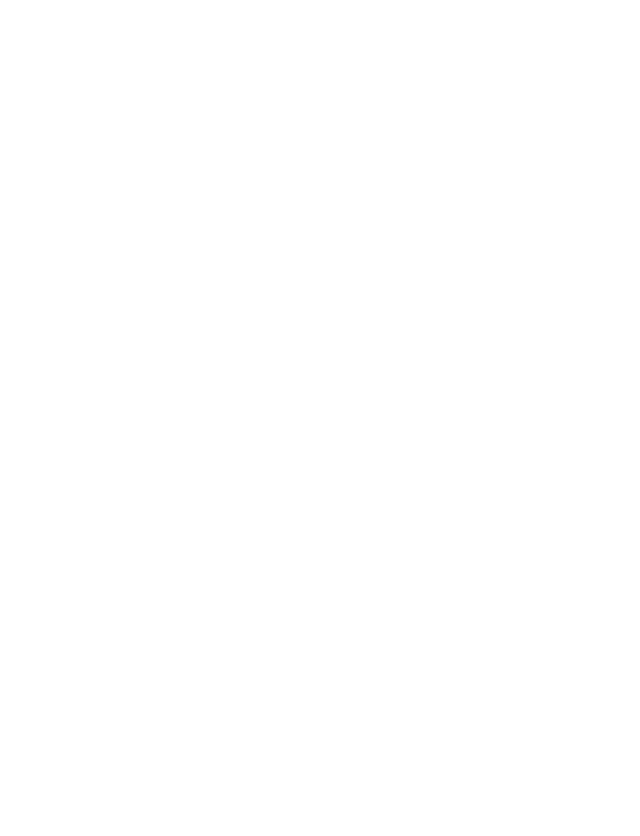
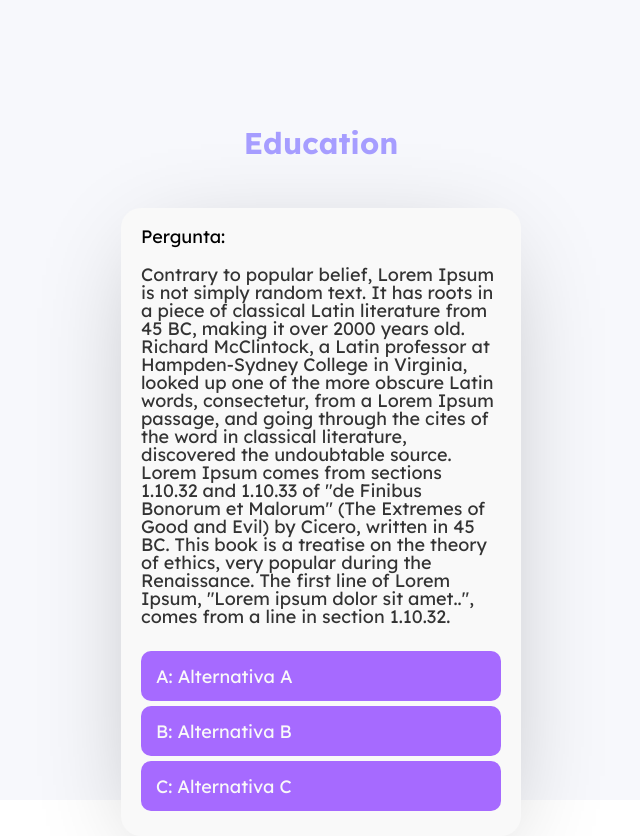
Before and after one commit to heusyfelype/driven-hackaton2-front, a React (Create React App) app: page /question in a window 1280 px wide. Before the commit this address had no page. Shown: the whole page, without its empty margins (319-959 px from the left). Before the commit the page ends 800 px from the top, so only its background shows below. Built offline with nearby package versions, Linux system fonts and the light colour scheme.

Commit message:
feat: construção do card

```diff
--- a/src/components/App.jsx
+++ b/src/components/App.jsx
@@ -2,12 +2,14 @@
 import { useEffect, useNavigate, useLocation, useState } from 'react';
 
 import FirstScreen from './FirstScreen';
+import SecondScreen from './SecondScreen';
 
 export default function App() {
     return (
         <BrowserRouter>
             <Routes>
                 <Route path="/" element={<FirstScreen />} />
+                <Route path="/question" element={<SecondScreen />} />
             </Routes>
         </BrowserRouter>
     );
--- /dev/null
+++ b/src/components/SecondScreen.jsx
@@ -0,0 +1,101 @@
+import styled from 'styled-components';
+import { useState, useEffect } from "react";
+
+export default function SecondScreen() {
+    return (
+        <$Main>
+
+            <$Header>
+                Education
+            </$Header>
+
+            <$Card>
+                <h6> Pergunta: </h6>
+                <p>
+                    Contrary to popular belief, Lorem Ipsum is not simply random text.
+                    It has roots in a piece of classical Latin literature from 45 BC, making
+                    it over 2000 years old. Richard McClintock, a Latin professor at Hampden-Sydney
+                    College in Virginia, looked up one of the more obscure Latin words, consectetur,
+                    from a Lorem Ipsum passage, and going through the cites of the word in classical
+                    literature, discovered the undoubtable source. Lorem Ipsum comes from sections
+                    1.10.32 and 1.10.33 of "de Finibus Bonorum et Malorum" (The Extremes of Good and Evil)
+                    by Cicero, written in 45 BC. This book is a treatise on the theory of ethics, very popular
+                    during the Renaissance. The first line of Lorem Ipsum, "Lorem ipsum dolor sit amet..", comes
+                    from a line in section 1.10.32.
+
+                </p>
+
+                <section>
+                    <button> A: Alternativa A</button>
+                    <button> B: Alternativa B</button>
+                    <button> C: Alternativa C</button>
+
+                </section>
+
+            </$Card>
+
+
+
+
+
+
+        </$Main>
+    )
+}
+
+const $Main = styled.main`
+    width: 100vw;
+    height: 100vh;
+    background-color: #f7f8fc;
+    padding: 10%;
+`
+
+const $Header = styled.header`
+    font-size: 30px;
+    font-weight: bold;
+    color: #a69dff;
+    margin: 0px auto;
+    text-align: center;
+`
+
+const $Card = styled.div`
+    margin: 50px auto;
+    background-color: #f9f9f9;
+    width: 100%;
+    max-width: 400px;
+    min-height: 400px;
+    border-radius: 20px;
+    box-shadow: 0px 20px 100px -30px rgba(0, 0, 0, 0.3);
+    padding: 20px;
+    display: flex;
+    flex-direction: column;
+    justify-content: space-around;
+
+    h5{
+        font-size: 14px;
+        font-weight: bold;
+        color: #333333;
+    }
+
+    p{
+        margin: 20px 0px;
+        color: #333333;
+    }
+
+    button{
+        display: block;
+        width: 100%;
+        margin: 5px 0px;
+        text-align: left;
+        background-color: #a66aff;
+        border: none;
+        border-radius: 10px;
+        min-height: 50px;
+        padding: 0px 15px;
+        color: #f9f9f9;
+    }
+
+    button:hover{
+        background-color: #a69dff;
+    }
+`
```
